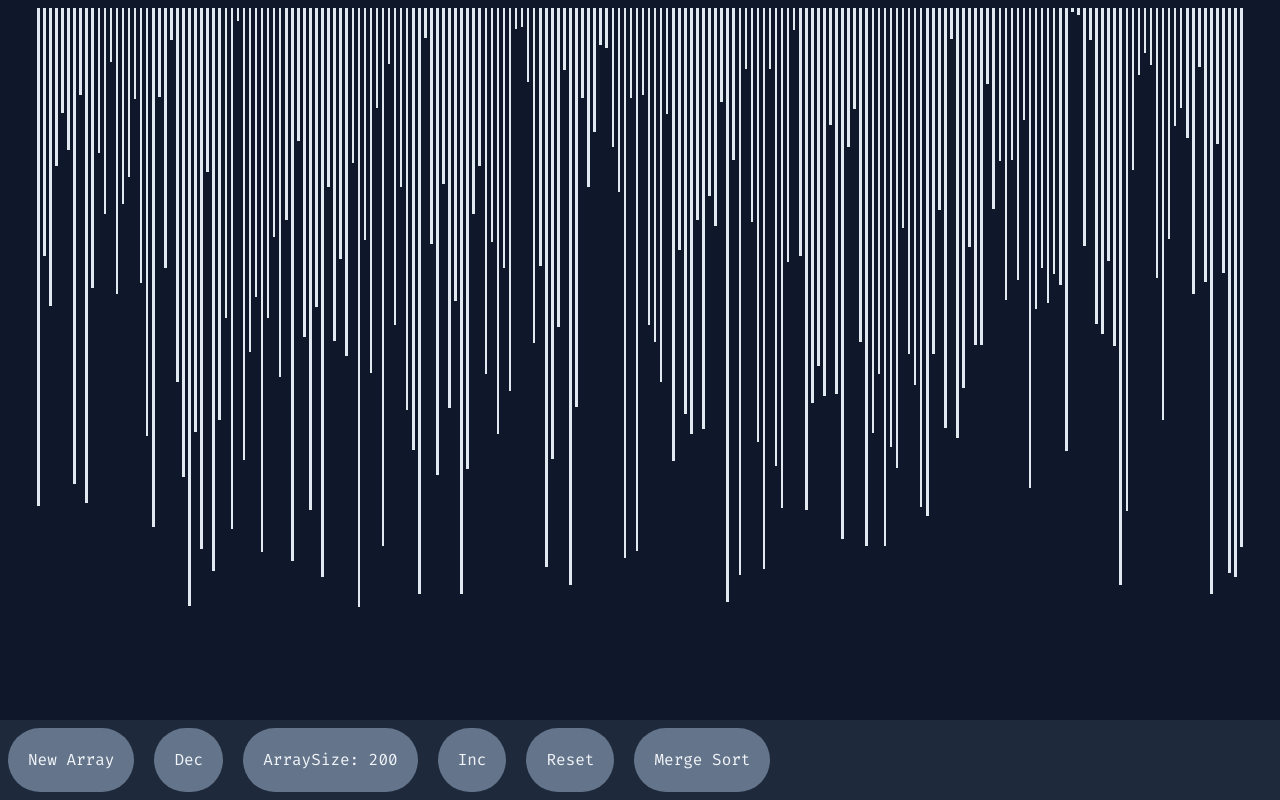
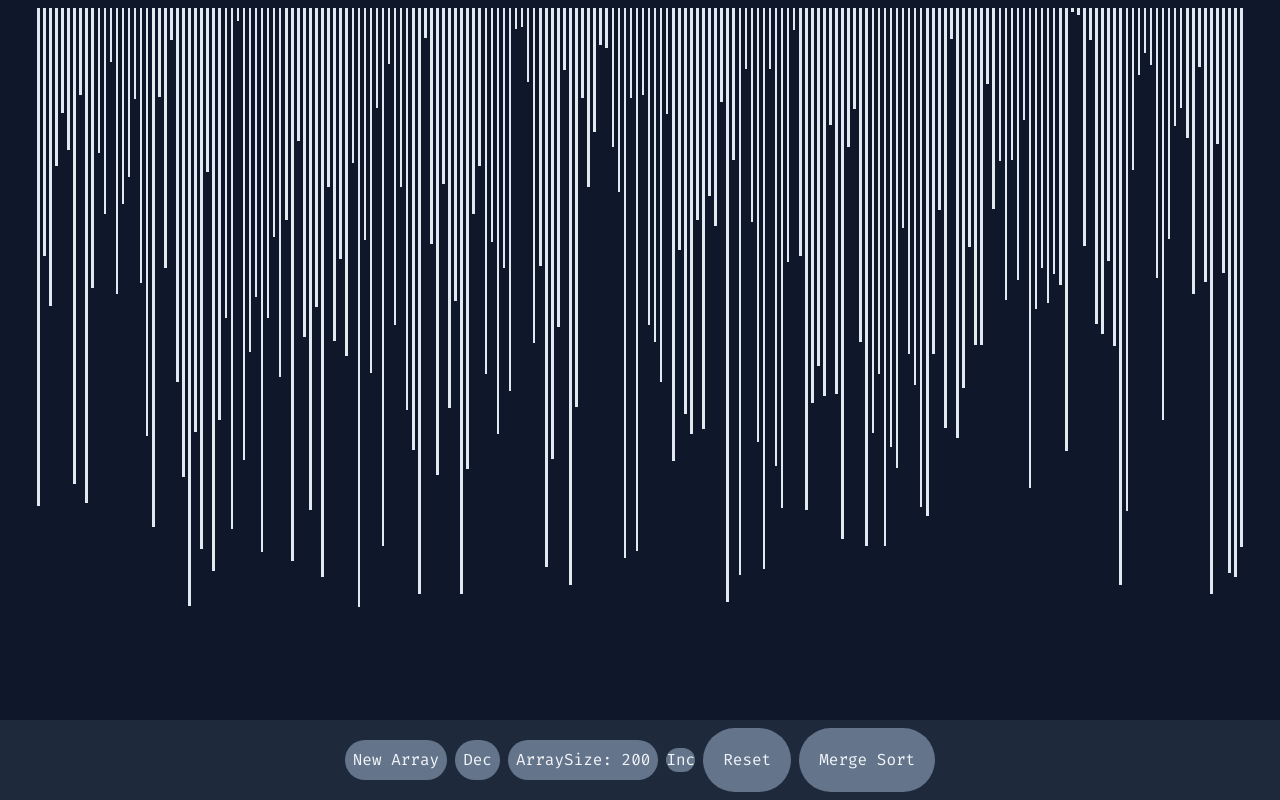
Before and after one commit to thamognya/Algo-Visualizer, a Next.js app: page / in a window 1280 px wide. Built offline with nearby package versions, Linux system fonts and the light colour scheme.

Commit message:
refactoring

```diff
--- a/components/sortingVisualizer/index.tsx
+++ b/components/sortingVisualizer/index.tsx
@@ -86,25 +86,25 @@ export class SortingVisualizer extends React.Component<{}, ArrayState> {
                                 )
                             })}
                     </div>
-                    <div className="absolute bottom-0 flex gap-5 p-2 w-screen items-center bg-slate-800">
+                    <div className="absolute bottom-0 flex gap-2 p-2 w-screen items-center justify-center bg-slate-800">
                         <button
                             onClick={() => this.resetArray()}
-                            className="bg-slate-500 p-5 rounded-full hover:ring-2 ring-slate-300 text-slate-100"
+                            className="bg-slate-500 p-2 rounded-full hover:ring-2 ring-slate-300 text-slate-100"
                         >
                             New Array
                         </button>
                         <button
                             onClick={() => this.changeArraySize(-50)}
-                            className="bg-slate-500 p-5 rounded-full hover:ring-2 ring-slate-300 text-slate-100"
+                            className="bg-slate-500 p-2 rounded-full hover:ring-2 ring-slate-300 text-slate-100"
                         >
                             Dec
                         </button>
-                        <h1 className="bg-slate-500 p-5 rounded-full hover:ring-2 ring-slate-300 text-slate-100">
+                        <h1 className="bg-slate-500 p-2 rounded-full hover:ring-2 ring-slate-300 text-slate-100">
                             ArraySize: {this.state.arraySize}
                         </h1>
                         <button
                             onClick={() => this.changeArraySize(+50)}
-                            className="bg-slate-500 p-5 rounded-full hover:ring-2 ring-slate-300 text-slate-100"
+                            className="bg-slate-500 p- rounded-full hover:ring-2 ring-slate-300 text-slate-100"
                         >
                             Inc
                         </button>
--- a/next.config.js
+++ b/next.config.js
@@ -1,7 +1,10 @@
 /** @type {import('next').NextConfig} */
 const nextConfig = {
     reactStrictMode: true,
-    swcMinify: true
+    swcMinify: true,
+    experimental: {
+        runtime: 'experimental-edge'
+    },
 }
 
 module.exports = nextConfig
```
